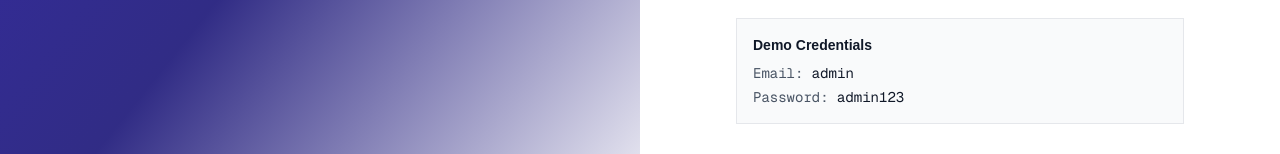
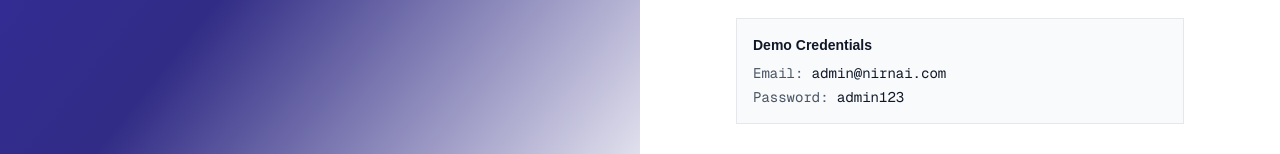
Before and after one commit to rishinpoolat/pdf-transaction-extraction, a Next.js app in the folder frontend/: page /login in a window 1280 px wide. Shown: the part 528-682 px from the top of the page. Built offline with nearby package versions, Linux system fonts and the light colour scheme.

Commit message:
feat(auth): update demo email

```diff
--- a/frontend/components/auth/login-form.tsx
+++ b/frontend/components/auth/login-form.tsx
@@ -93,7 +93,7 @@ export function LoginForm() {
           Demo Credentials
         </h3>
         <p className="text-sm text-gray-600 font-mono">
-          Email: <span className="text-gray-900">admin</span>
+          Email: <span className="text-gray-900">admin@nirnai.com</span>
         </p>
         <p className="text-sm text-gray-600 font-mono mt-1">
           Password: <span className="text-gray-900">admin123</span>
```
Also changed, not shown: 1 other file (tests, documents, lock files or other folders).
